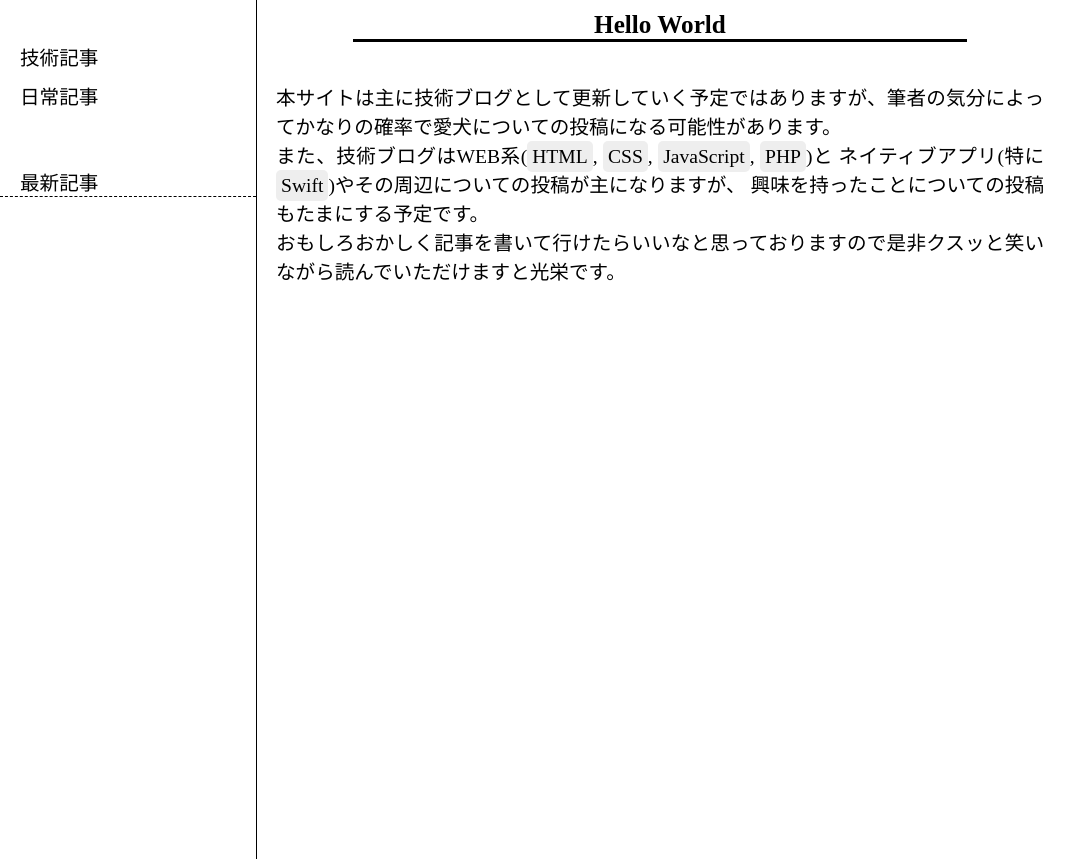
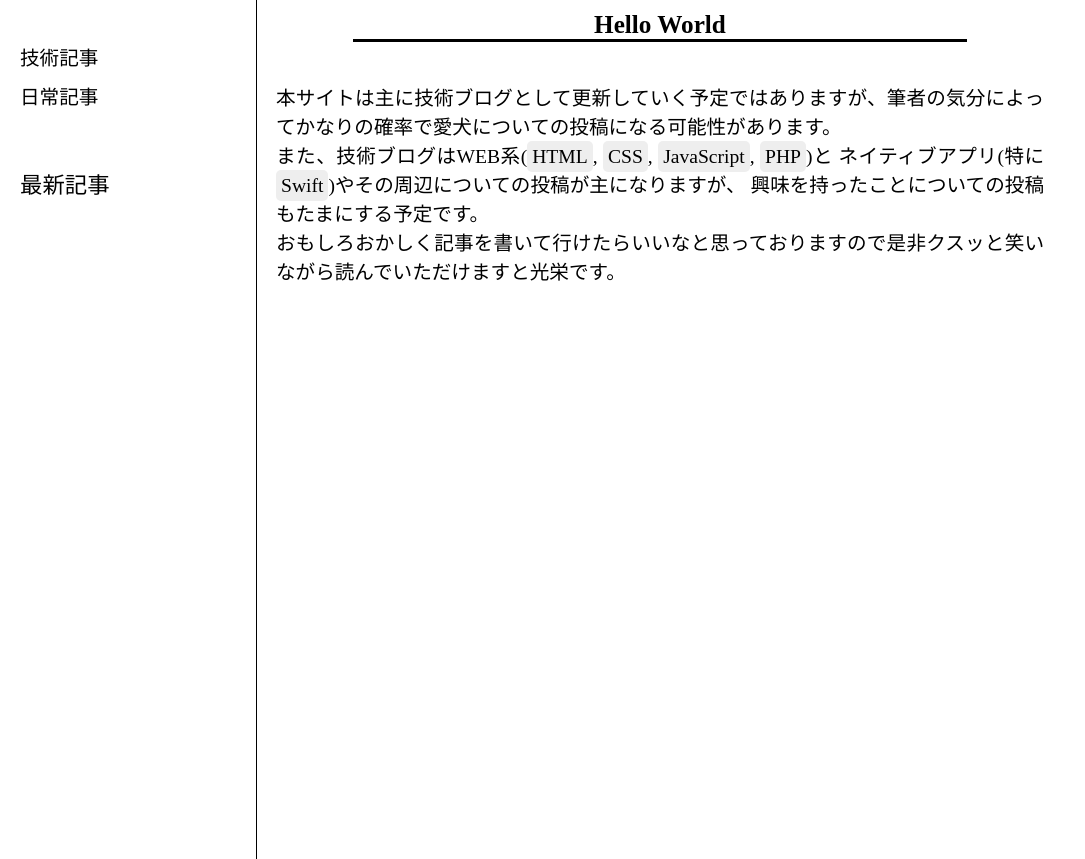
Before and after one commit to tyatyamaruko/tyatyablog, a PHP site: page / in a window 1280 px wide. Shown: the part 89-948 px from the top of the page, without its empty margins (0-1085 px from the left). Run offline with PHP 8.4, Linux system fonts and the light colour scheme; data that the repository does not hold is empty; some libraries are stand-ins or nearby versions.

Commit message:
色々変こう

```diff
--- a/assets/sidemenu.php
+++ b/assets/sidemenu.php
@@ -7,18 +7,16 @@
 
 <label for="menu" class="back"></label>
 
-<nav>
+<nav class="g-nav">
     <ul class="menu">
         <li><a href="./list.php?type=1&genre=all">技術記事</a></li>
         <li><a href="./list.php?type=0">日常記事</a></li>
     </ul>
 
+    <h5 class="g-nav__header">最新記事</h5>
     <ul class="topic">
-        <li>
-            <h5>最新記事</h5>
-        </li>
         <?php foreach ($articles as $item) : ?>
-            <li>
+            <li class="topic_item">
                 <a href="./article.php?id=<?= $item->id ?>">
                     <p class="title"><?= $item->title ?></p>
                     <p class="date"><?= $item->created_at ?></p>
--- a/css/scss/_common.scss
+++ b/css/scss/_common.scss
@@ -49,9 +49,8 @@ main {
         }
 
         .topic {
-            margin-top: 50px;
             li {
-                padding-left: 20px;
+                padding: 5px 20px;
                 border-bottom: dashed 1px #000;
 
                 &:hover {
--- a/css/scss/_sidemenu.scss
+++ b/css/scss/_sidemenu.scss
@@ -63,9 +63,14 @@ main nav {
             }
         }
     }
+    h5.g-nav__header {
+        margin-top: 50px;
+        margin-left: 20px;
+    }
 
     ul.topic {
         li {
+            // padding: 5px 0;
             h5 {
                 font-size: 1.4rem;
                 width: 100%;
--- a/css/style.css
+++ b/css/style.css
@@ -161,11 +161,8 @@ main nav .menu li:hover {
 main nav .menu li:hover a {
   color: #fff;
 }
-main nav .topic {
-  margin-top: 50px;
-}
 main nav .topic li {
-  padding-left: 20px;
+  padding: 5px 20px;
   border-bottom: dashed 1px #000;
 }
 main nav .topic li:hover {
@@ -733,6 +730,10 @@ main nav {
 main nav ul.menu li a {
   font-size: 1.4rem;
 }
+main nav h5.g-nav__header {
+  margin-top: 50px;
+  margin-left: 20px;
+}
 main nav ul.topic li h5 {
   font-size: 1.4rem;
   width: 100%;
```
Also changed, not shown: 1 other file.
